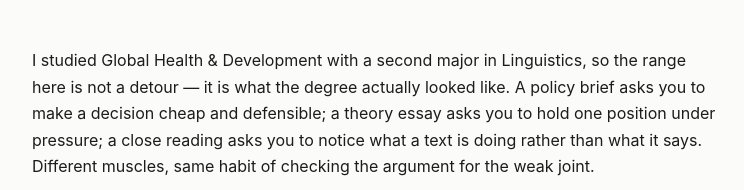
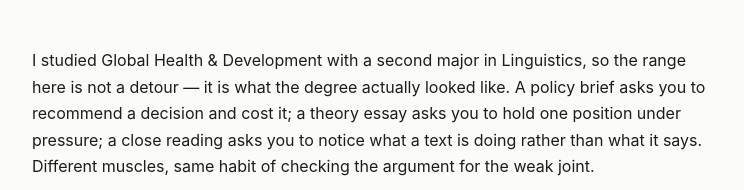
Before and after one commit to terbiume65/terbiume65.github.io, a plain HTML site: page writing.html in a window 1280 px wide. Shown: the part 353-543 px from the top of the page, without its empty margins (182-926 px from the left). Drawn offline with Linux system fonts and the light colour scheme.

Commit message:
Tighten the framing sentence on the writing samples page

```diff
--- a/writing.html
+++ b/writing.html
@@ -97,9 +97,9 @@
     <div class="intro">
       <p>
         I studied Global Health &amp; Development with a second major in Linguistics, so the range here
-        is not a detour — it is what the degree actually looked like. A policy brief asks you to make a
-        decision cheap and defensible; a theory essay asks you to hold one position under pressure; a
-        close reading asks you to notice what a text is doing rather than what it says. Different
+        is not a detour — it is what the degree actually looked like. A policy brief asks you to
+        recommend a decision and cost it; a theory essay asks you to hold one position under pressure;
+        a close reading asks you to notice what a text is doing rather than what it says. Different
         muscles, same habit of checking the argument for the weak joint.
       </p>
       <p>
```
